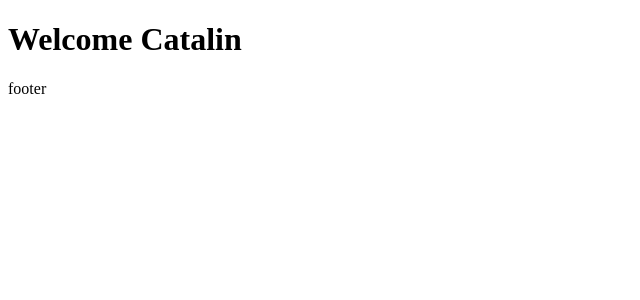
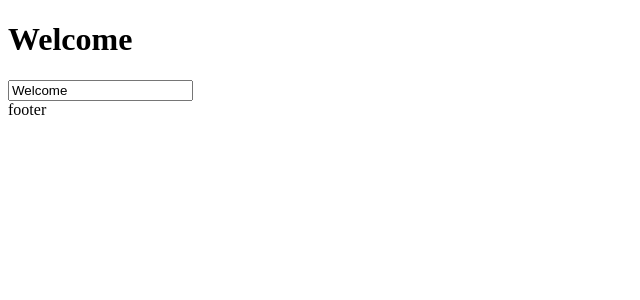
Before and after one commit to catalin-sandru/reactjs-practice, a React (Create React App) app: page / in a window 1280 px wide. Shown: the top 300 px of the page, without its empty margins (0-640 px from the left). Built offline with nearby package versions, Linux system fonts and the light colour scheme.

Commit message:
modify data from user input with onChange method

```diff
--- a/src/js/components/header.js
+++ b/src/js/components/header.js
@@ -1,10 +1,16 @@
 import React, { Component} from 'react'
 
 class Header extends Component {
+  handleChange(e) {
+    const title = e.target.value
+    this.props.changeTitle(title)
+  }
   render() {
-    console.log(this.props)
       return(
-        <h1>{this.props.title}</h1>
+        <div>
+          <h1>{this.props.title}</h1>
+          <input value={this.props.title} onChange={this.handleChange.bind(this)}/>
+        </div>
       )
   }
 }
--- a/src/js/components/layout.js
+++ b/src/js/components/layout.js
@@ -7,15 +7,16 @@ class Layout extends Component {
     super()
     this.state = {
       title: 'Welcome'
-    }
+    };
+
+}
+  changeTitle(title) {
+    this.setState({title})
   }
   render() {
-    setTimeout(() => {
-      this.setState({title: 'Welcome Catalin'})
-    }, 2000)
       return(
         <div>
-          <Header title={this.state.title}/>
+          <Header changeTitle={this.changeTitle.bind(this)} title={this.state.title}/>
           <Footer />
         </div>
       )
```
